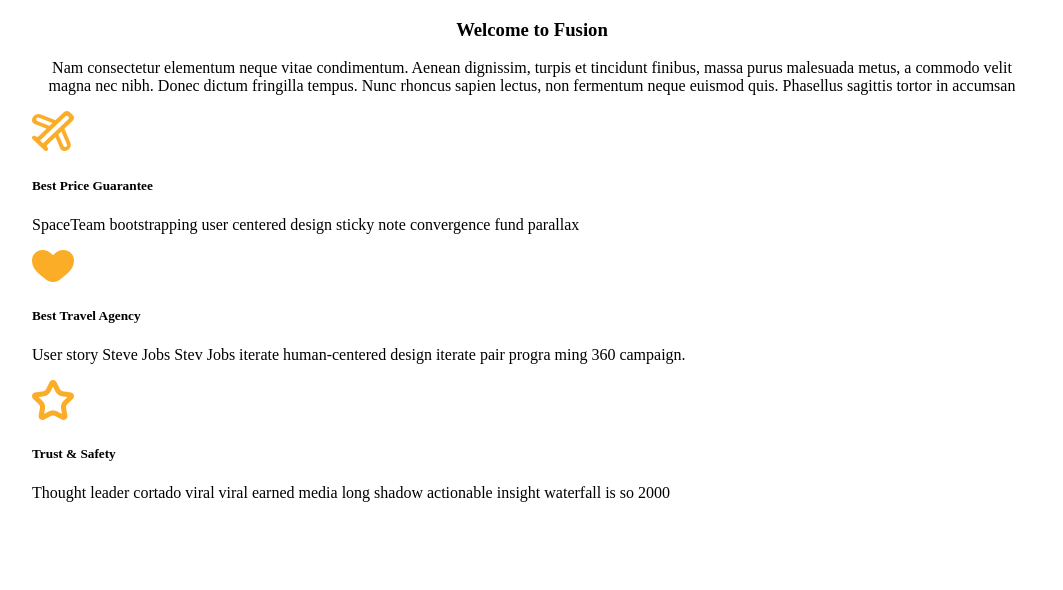
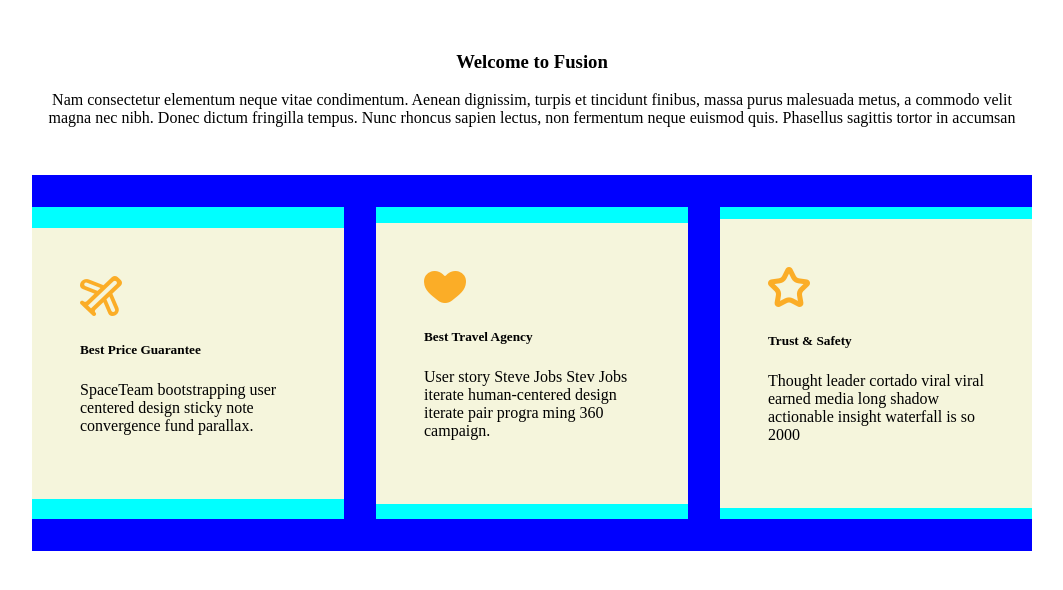
Before and after one commit to akurt82/crossover, a plain HTML site: page index.html in a window 1280 px wide. Shown: the whole page, without its empty margins (108-1171 px from the left). Drawn offline with Linux system fonts and the light colour scheme.

Commit message:
Adding styling

```diff
--- a/index.html
+++ b/index.html
@@ -21,7 +21,7 @@
                     <div class="card-content">
                         <img src="./icons/flight.png"/>
                         <h5>Best Price Guarantee</h5>
-                        <p>SpaceTeam bootstrapping user centered design sticky note convergence fund parallax</p>
+                        <p>SpaceTeam bootstrapping user centered design sticky note convergence fund parallax.</p>
                     </div>
                 </div>
                 <div class="card-item">
--- a/style.css
+++ b/style.css
@@ -14,6 +14,28 @@ body
 /* Anoj */
 .welcome-text-div {
     text-align: center;
+    padding: 2rem 0;
+}
+
+.card-content {
+   background-color: beige;
+   padding: 3rem;
+}
+
+.card-item {
+    display: flex;
+    justify-content: center;
+    align-items: center;
+    width: 312px;
+    height: 312px;
+    background-color: aqua;
+}
+
+.card-container {
+    display: flex;
+    justify-content: space-between;
+    padding: 2rem 0;
+    background-color: blue;
 }
 
 /* Bashar */
```
